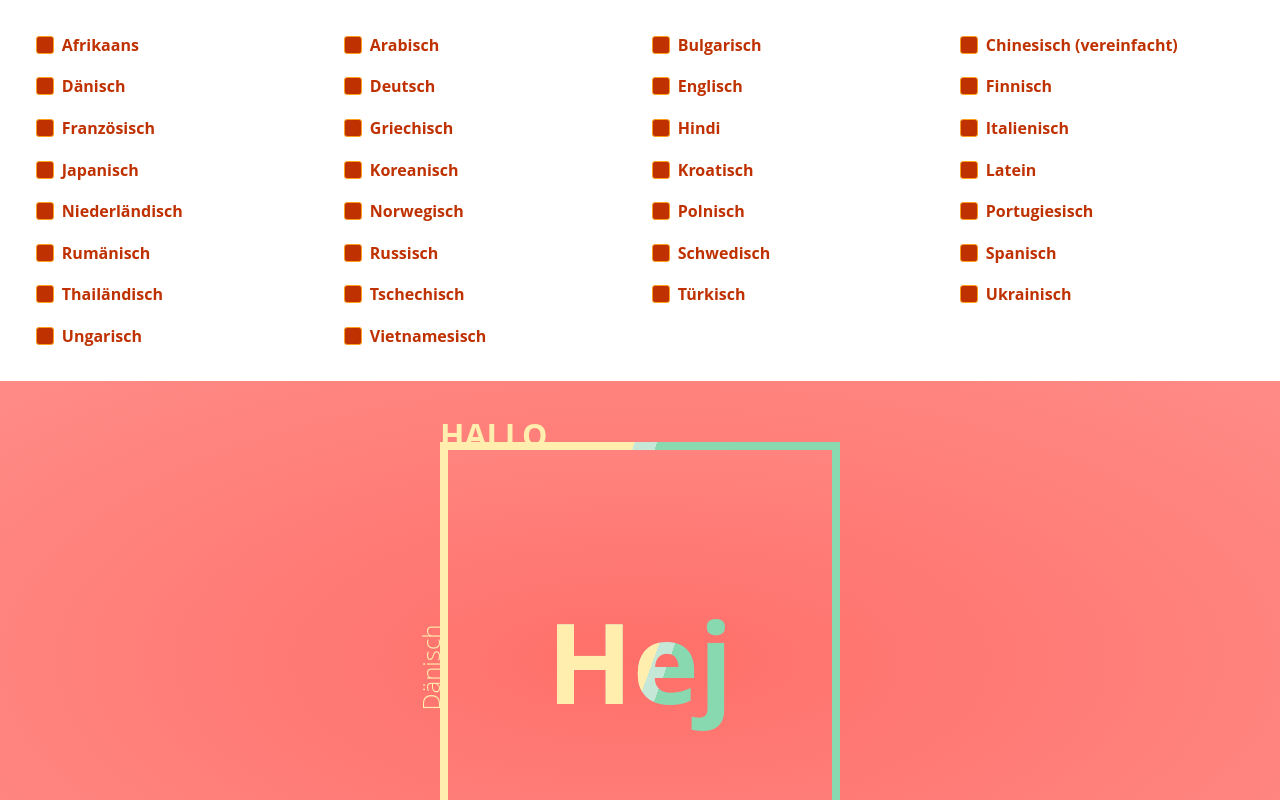
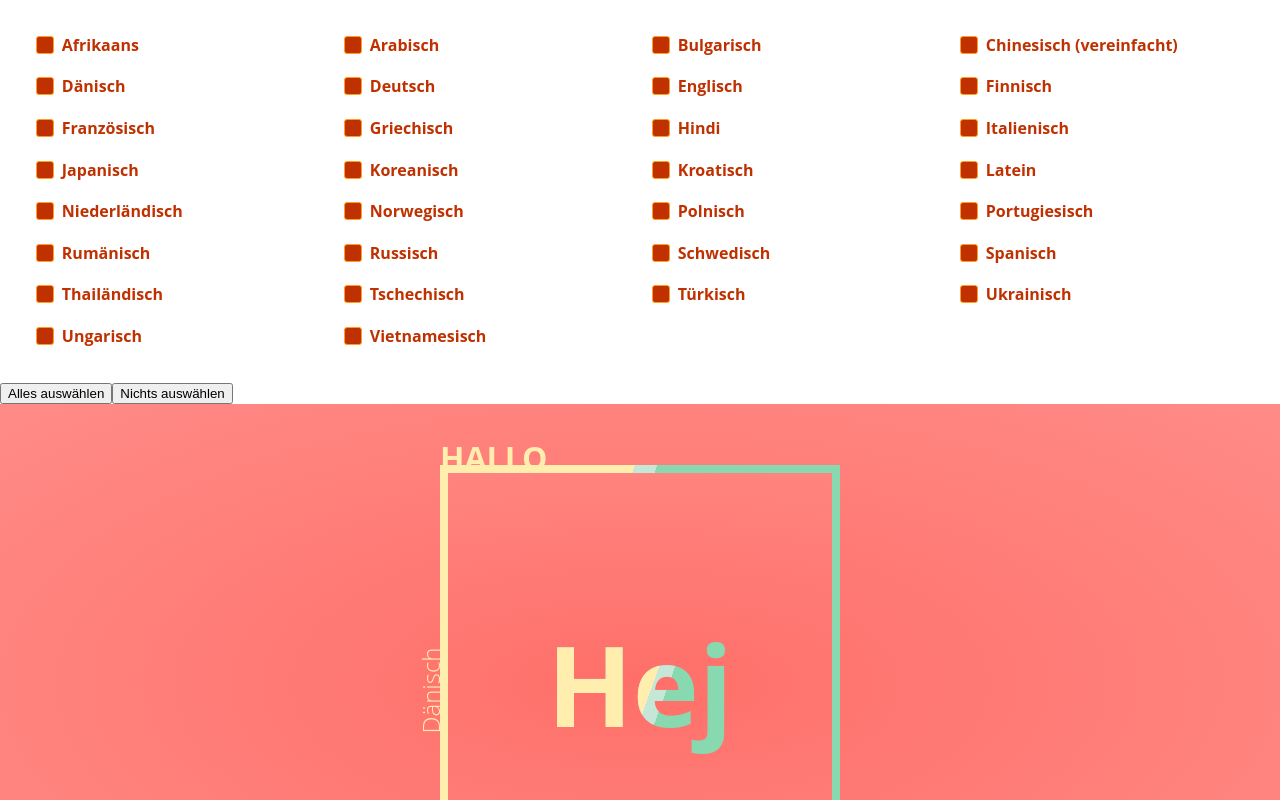
Before and after one commit to philipasdf/hello-world-with-openai, a Vue app in the folder hello-openai/: page / in a window 1280 px wide. Built offline with nearby package versions, Linux system fonts and the light colour scheme.

Commit message:
add button 'select all' and 'select none' languages

```diff
--- a/hello-openai/src/components/LanguagePicker.vue
+++ b/hello-openai/src/components/LanguagePicker.vue
@@ -1,6 +1,7 @@
 <script setup lang="ts">
 import { onMounted, ref, type Ref } from "vue";
 import {
+  getAllLanguages,
   getRandomLanguage,
   getStoredLanguageSelection,
   LANGUAGES,
@@ -19,6 +20,15 @@ onMounted(async () => {
 function onLanguageChecked() {
   setLanguageSelection(selected.value);
 }
+
+function onSelectAll() {
+  selected.value = getAllLanguages();
+  setLanguageSelection(selected.value);
+}
+function onSelectNone() {
+  selected.value = [];
+  setLanguageSelection(selected.value);
+}
 </script>
 <template>
   <div class="checkbox-container">
@@ -34,6 +44,8 @@ function onLanguageChecked() {
       }}</span>
     </label>
   </div>
+  <button v-on:click="onSelectAll()">Alles auswählen</button>
+  <button v-on:click="onSelectNone()">Nichts auswählen</button>
 </template>
 <style scoped lang="scss">
 .checkbox-container {
--- a/hello-openai/src/components/languages.ts
+++ b/hello-openai/src/components/languages.ts
@@ -161,3 +161,7 @@ export function getStoredLanguageSelection() {
 export function setLanguageSelection(languages: string[]) {
   localStorage.setItem(languagesSessKey, JSON.stringify(languages));
 }
+
+export function getAllLanguages() {
+  return LANGUAGES.map((l) => l.language);
+}
```
